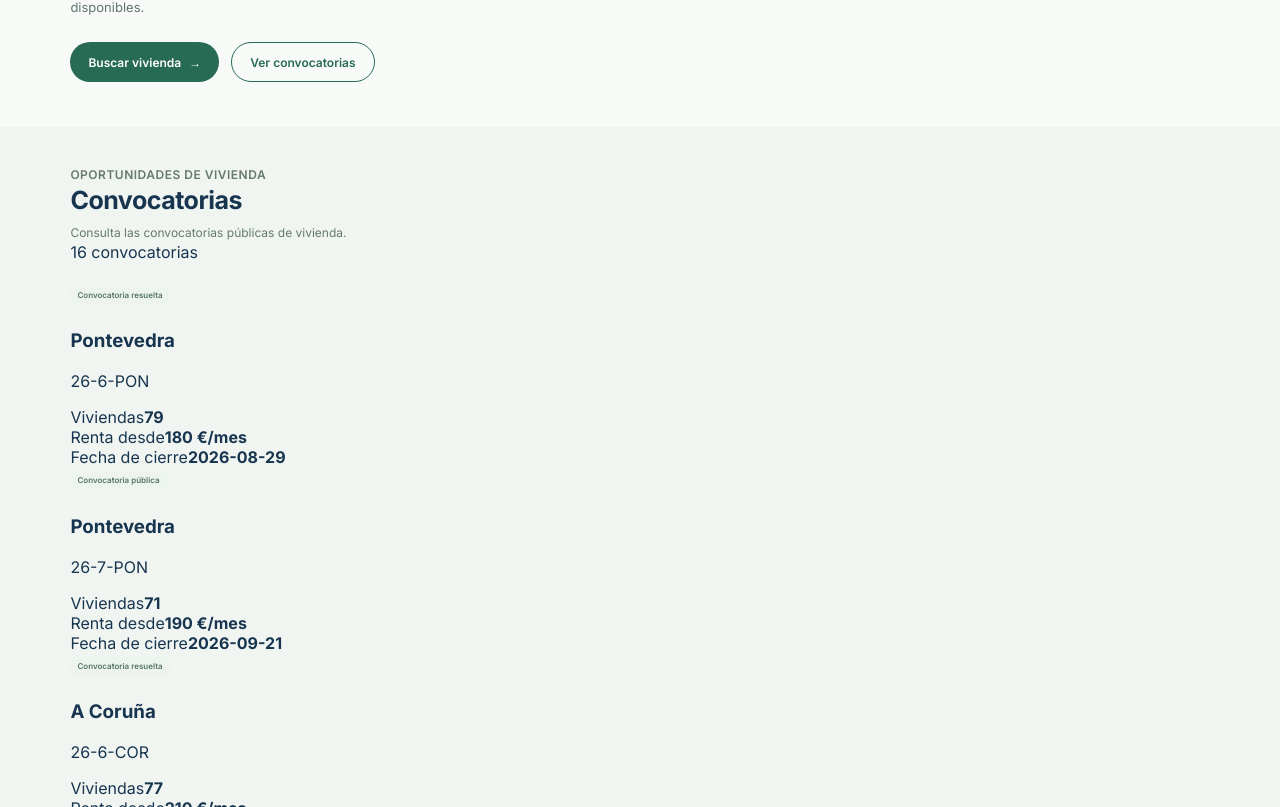
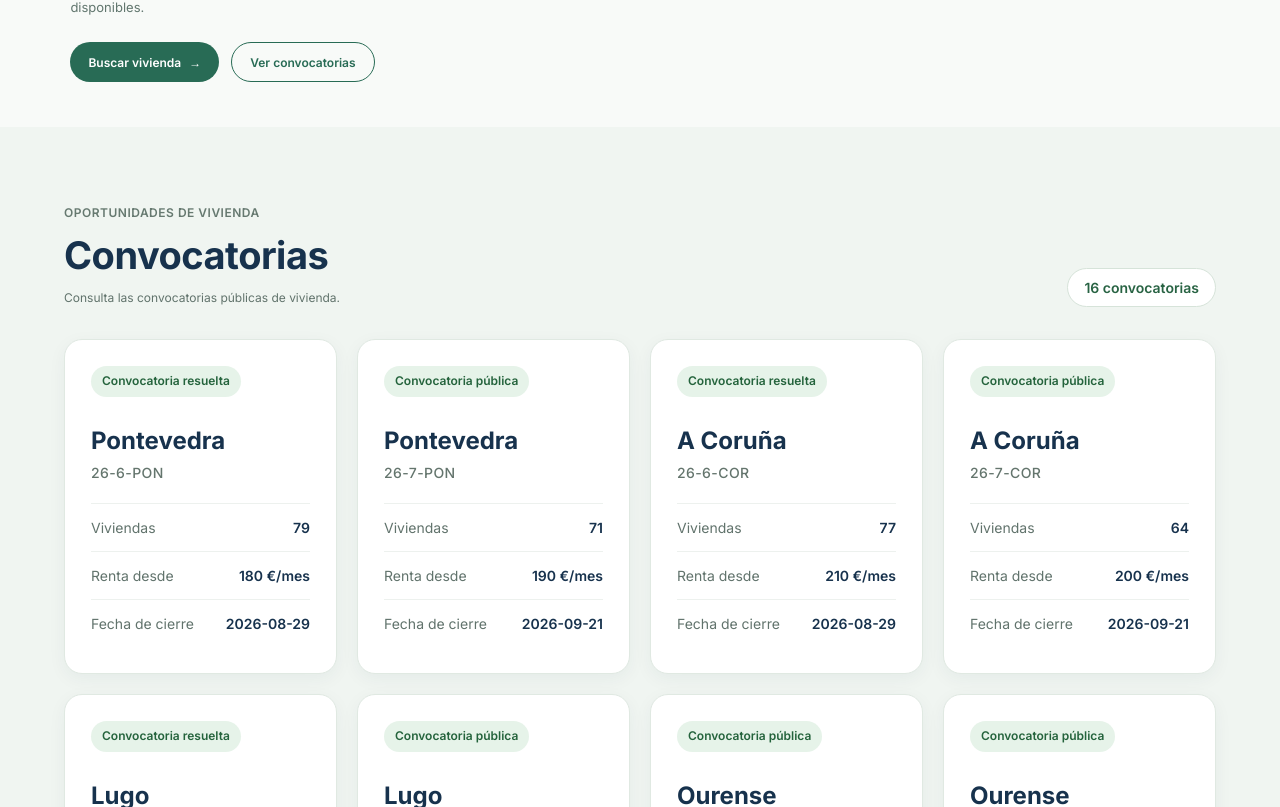
Before and after one commit to gaelmarcelino/Trabajo-Gael-PMDM-ID, a React (Vite) app in the folder mi-web/: page / in a window 1280 px wide. Shown: the part 233-1040 px from the top of the page. Built offline with nearby package versions, Linux system fonts and the light colour scheme; data requests are answered from the project's data file.

Commit message:
Mostrar todas las convocatorias disponibles y mostrar el diseño y la estructura de ellas

```diff
--- a/mi-web/src/App.css
+++ b/mi-web/src/App.css
@@ -344,7 +344,6 @@ a:focus-visible {
   font-weight: 600;
 }
 
-/* PIE DE PÁGINA */
 
 .pie {
   padding: 32px 5.5% 18px;
@@ -387,7 +386,7 @@ a:focus-visible {
   font-size: 9px;
 }
 
-/* ADAPTACIÓN A MÓVILES */
+
 
 @media (max-width: 760px) {
   .cabecera {
@@ -773,3 +772,217 @@ a:focus-visible {
     padding: 18px 5%;
   }
   }
+
+
+.seccion-convocatorias {
+  padding: 76px 5%;
+  background: #f0f5f1;
+}
+
+.seccion-convocatorias .encabezado-seccion {
+  display: flex;
+  justify-content: space-between;
+  align-items: flex-end;
+  gap: 24px;
+  margin-bottom: 32px;
+}
+
+.seccion-convocatorias .encabezado-seccion h2 {
+  margin: 10px 0;
+  color: #17324d;
+  font-size: clamp(28px, 3vw, 38px);
+  line-height: 1.2;
+}
+
+.seccion-convocatorias .encabezado-seccion > div > p:last-child {
+  margin: 0;
+  color: #61736c;
+  line-height: 1.6;
+}
+
+.seccion-convocatorias .contador {
+  display: inline-flex;
+  align-items: center;
+  justify-content: center;
+  padding: 10px 16px;
+  border: 1px solid #d6e3d9;
+  border-radius: 999px;
+  background: #fff;
+  color: #286343;
+  font-size: 14px;
+  font-weight: 600;
+  white-space: nowrap;
+}
+
+.seccion-convocatorias .rejilla-convocatorias {
+  display: grid;
+  grid-template-columns: repeat(3, minmax(0, 1fr));
+  gap: 24px;
+}
+
+.seccion-convocatorias .tarjeta {
+  display: flex;
+  flex-direction: column;
+  align-items: flex-start;
+  min-width: 0;
+  padding: 26px;
+  border: 1px solid #e0e9e2;
+  border-radius: 18px;
+  background: #fff;
+  box-shadow: 0 5px 18px rgb(23 50 77 / 5%);
+  transition: transform 180ms ease, box-shadow 180ms ease,
+    border-color 180ms ease;
+}
+
+.seccion-convocatorias .tarjeta:hover {
+  transform: translateY(-4px);
+  border-color: #b8d0bf;
+  box-shadow: 0 12px 28px rgb(23 50 77 / 10%);
+}
+
+.seccion-convocatorias .estado {
+  display: inline-flex;
+  align-items: center;
+  padding: 7px 11px;
+  border-radius: 999px;
+  background: #e6f3e9;
+  color: #24633c;
+  font-size: 12px;
+  font-weight: 600;
+  line-height: 1.4;
+}
+
+.seccion-convocatorias .tarjeta h3 {
+  margin: 22px 0 8px;
+  color: #17324d;
+  font-size: 24px;
+  line-height: 1.25;
+}
+
+.seccion-convocatorias .codigo {
+  margin: 0 0 22px;
+  color: #64756d;
+  font-size: 14px;
+  font-weight: 500;
+  letter-spacing: 0.4px;
+}
+
+.seccion-convocatorias .detalle-tarjeta {
+  display: flex;
+  justify-content: space-between;
+  align-items: flex-start;
+  gap: 14px;
+  width: 100%;
+  padding: 13px 0;
+  border-top: 1px solid #edf1ee;
+  color: #61736c;
+  font-size: 14px;
+  line-height: 1.5;
+}
+
+.seccion-convocatorias .detalle-tarjeta strong {
+  color: #17324d;
+  font-size: 14px;
+  font-weight: 600;
+  text-align: right;
+  overflow-wrap: anywhere;
+}
+
+.seccion-convocatorias .mensaje {
+  padding: 20px;
+  border-radius: 12px;
+  background: #fff;
+  color: #17324d;
+}
+
+.seccion-convocatorias .mensaje-error {
+  border: 1px solid #e7baba;
+  background: #fff5f5;
+  color: #982f2f;
+}
+
+/* Adaptación a tablet y móvil */
+
+@media (max-width: 1000px) {
+  .seccion-convocatorias .rejilla-convocatorias {
+    grid-template-columns: repeat(2, minmax(0, 1fr));
+    gap: 18px;
+  }
+}
+
+@media (max-width: 600px) {
+  .seccion-convocatorias {
+    padding: 48px 5%;
+  }
+
+  .seccion-convocatorias .encabezado-seccion {
+    align-items: flex-start;
+    flex-direction: column;
+    gap: 16px;
+  }
+
+  .seccion-convocatorias .rejilla-convocatorias {
+    grid-template-columns: minmax(0, 1fr);
+    gap: 16px;
+  }
+
+  .seccion-convocatorias .tarjeta {
+    padding: 22px;
+  }
+
+  .seccion-convocatorias .tarjeta h3 {
+    font-size: 22px;
+  }
+}
+
+@media (prefers-reduced-motion: reduce) {
+  .seccion-convocatorias .tarjeta {
+    transition: none;
+  }
+
+  .seccion-convocatorias .tarjeta:hover {
+    transform: none;
+  }
+}
+
+.seccion-convocatorias .rejilla-convocatorias {
+  display: grid;
+  grid-template-columns: repeat(3, minmax(0, 1fr));
+  align-items: stretch;
+  gap: 24px;
+}
+
+.seccion-convocatorias .tarjeta {
+  width: 100%;
+  height: 100%;
+  min-width: 0;
+  box-sizing: border-box;
+}
+
+
+.seccion-convocatorias .rejilla-convocatorias {
+  display: grid;
+  grid-template-columns: repeat(4, minmax(0, 1fr));
+  align-items: stretch;
+  gap: 20px;
+}
+
+.seccion-convocatorias .tarjeta {
+  width: 100%;
+  min-width: 0;
+  height: 100%;
+}
+
+
+@media (max-width: 1000px) {
+  .seccion-convocatorias .rejilla-convocatorias {
+    grid-template-columns: repeat(2, minmax(0, 1fr));
+  }
+}
+
+
+@media (max-width: 600px) {
+  .seccion-convocatorias .rejilla-convocatorias {
+    grid-template-columns: minmax(0, 1fr);
+  }
+}
--- a/mi-web/src/components/Convocatorias.jsx
+++ b/mi-web/src/components/Convocatorias.jsx
@@ -55,7 +55,7 @@ function Convocatorias() {
 
       {!cargando && !error && convocatorias.length > 0 && (
         <div className="rejilla-convocatorias">
-          {convocatorias.slice(0, 6).map((convocatoria) => (
+          {convocatorias.map((convocatoria) => (
             <article className="tarjeta" key={convocatoria.id}>
               <span className="estado">
                 {convocatoria.estado === 'resuelta'
```
